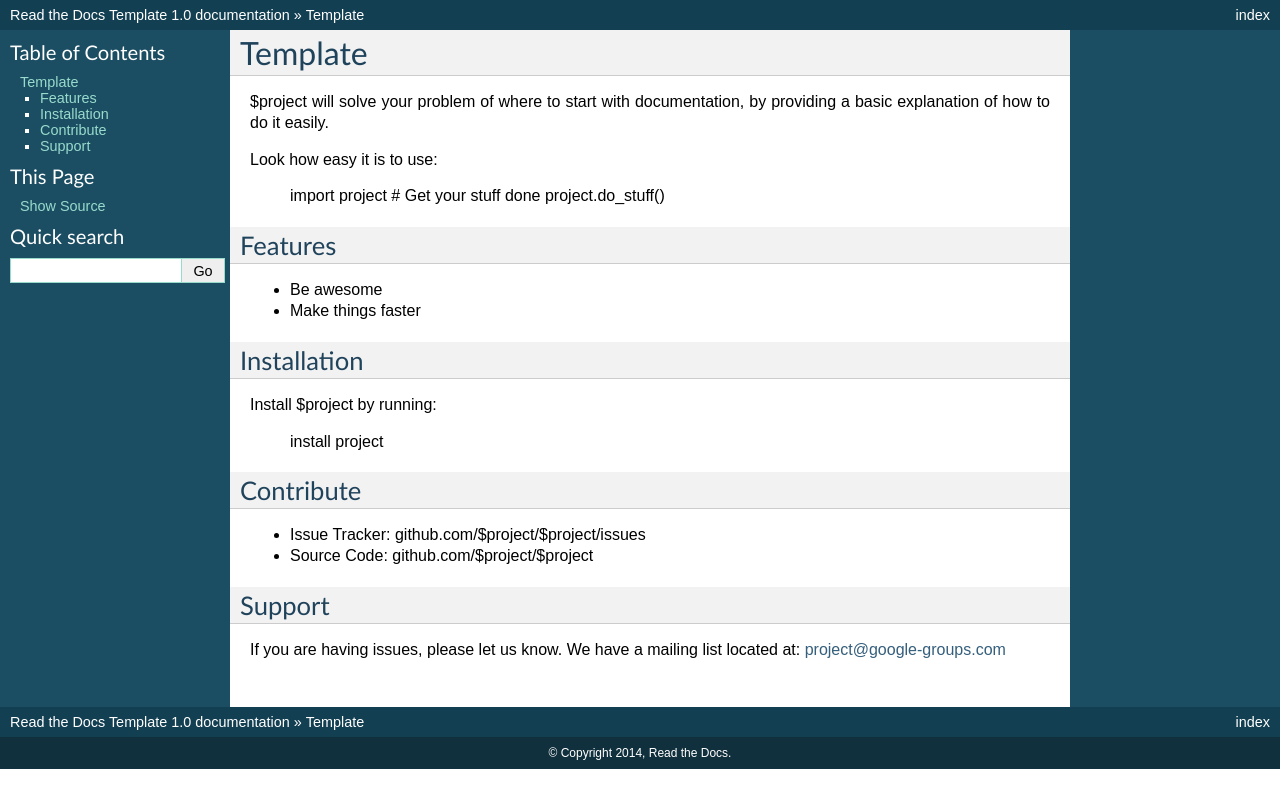
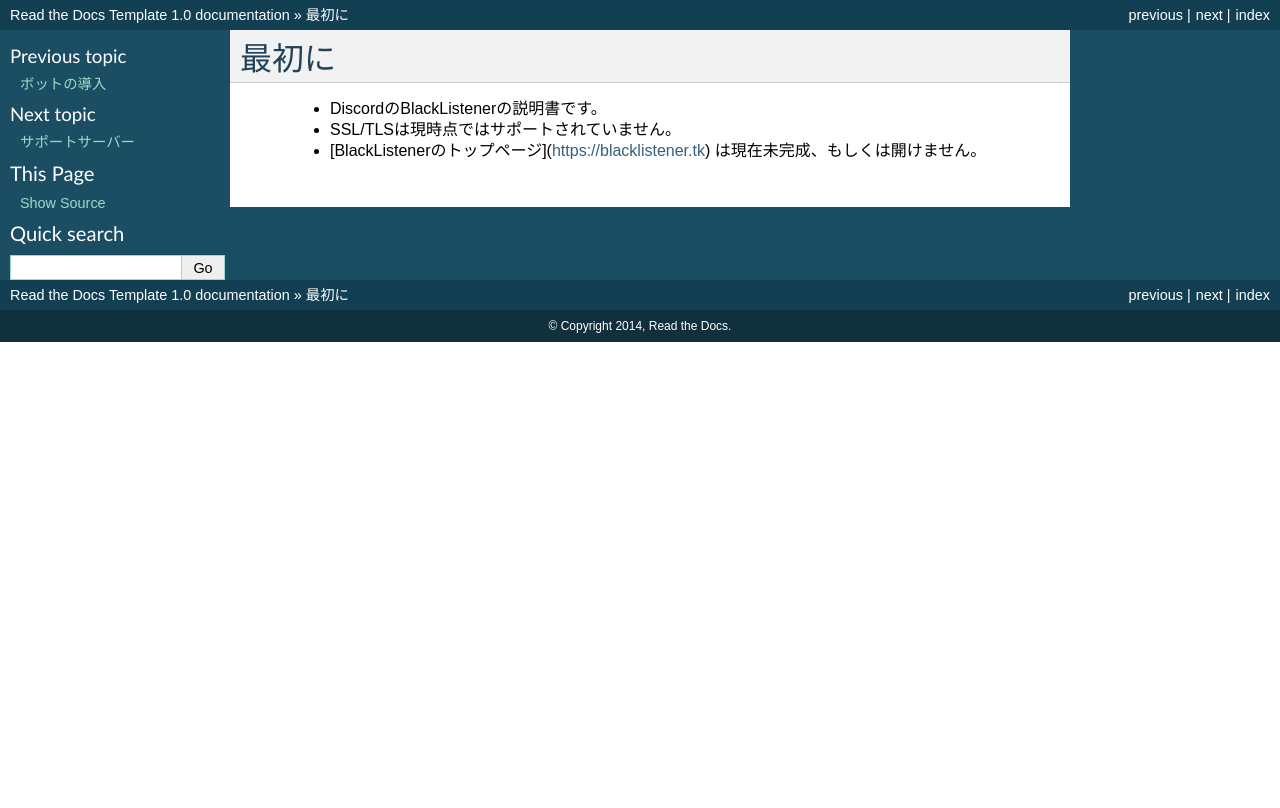
Before and after one commit to acrylic-style/ReadTheDocs, a Sphinx documentation site: the page built from docs/readme.rst, in a window 1280 px wide. Shown: the top 808 px of the page. Built offline with Sphinx 7.4.7, drawn with Linux system fonts in a browser that asks for light colours.

Commit message:
ページの追加・編集

```diff
--- a/README.rst
+++ /dev/null
@@ -1,36 +0,0 @@
-Template
-========
-
-$project will solve your problem of where to start with documentation,
-by providing a basic explanation of how to do it easily.
-
-Look how easy it is to use:
-
-    import project
-    # Get your stuff done
-    project.do_stuff()
-
-Features
---------
-
-- Be awesome
-- Make things faster
-
-Installation
-------------
-
-Install $project by running:
-
-    install project
-
-Contribute
-----------
-
-- Issue Tracker: github.com/$project/$project/issues
-- Source Code: github.com/$project/$project
-
-Support
--------
-
-If you are having issues, please let us know.
-We have a mailing list located at: project@google-groups.com
--- a/docs/index.rst
+++ b/docs/index.rst
@@ -12,7 +12,7 @@ Contents:
    :maxdepth: 2
    :glob:
 
-   authors
+   *
 
 
 
--- a/docs/readme.rst
+++ b/docs/readme.rst
@@ -1 +1,7 @@
-.. include:: ../README.rst
+============
+最初に
+============
+
+ * DiscordのBlackListenerの説明書です。
+ * SSL/TLSは現時点ではサポートされていません。
+ * [BlackListenerのトップページ](https://blacklistener.tk) は現在未完成、もしくは開けません。
--- /dev/null
+++ b/docs/support.rst
@@ -0,0 +1,8 @@
+============
+サポートサーバー
+============
+
+サポートサーバーはこちらです。
+https://asyn.cf/bls
+
+ボットの招待は https://discordapp.com/oauth2/authorize?client_id=456966161079205899&permissions=8&scope=bot でどうぞ。
```
Also changed, not shown: docs/installation.rst (+3 -4 lines), docs/usage.rst (deleted, +0 -7 lines), 1 other file.
